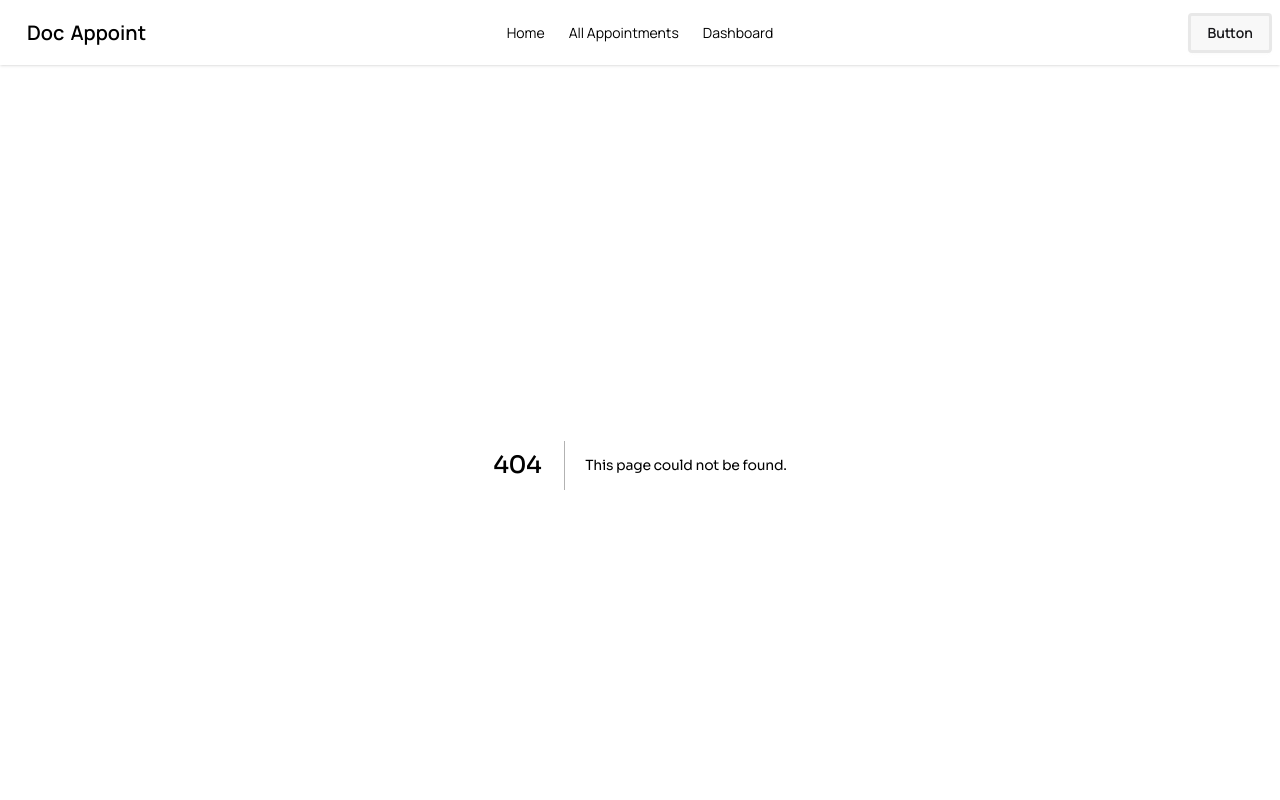
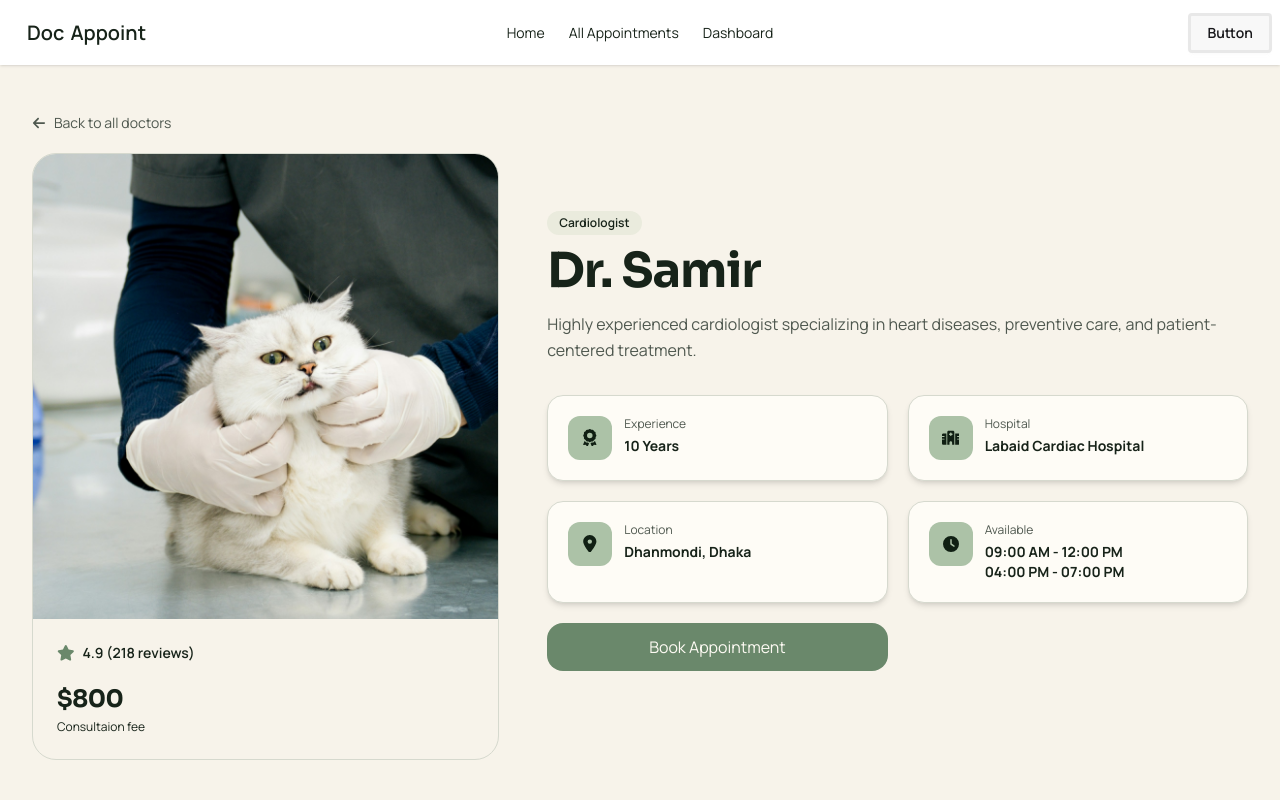
Before and after one commit to imraulwrites/pet-doc-client, a Next.js app: page /details in a window 1280 px wide. Before the commit this address had no page. Shown: the top 800 px of the page. Built offline with nearby package versions, Linux system fonts and the light colour scheme.

Commit message:
all apoinments page completed & Doctor Details Page added.

```diff
--- a/app/components/all-appoinments/AllAppointments.jsx
+++ b/app/components/all-appoinments/AllAppointments.jsx
@@ -1,10 +1,11 @@
 import React from 'react';
 import { FaMagnifyingGlass } from 'react-icons/fa6';
+import DoctorsCard from '../ui/DoctorsCard';
 
 export default function AllAppointments() {
   return (
     <section>
-      <div className="flex flex-col md:flex-row md:gap-14 justify-center max-w-7xl mx-auto px-4 sm:px-6 lg:px-8 py-20 md:py-28">
+      <div className="flex flex-col gap-10 justify-center max-w-7xl mx-auto px-4 sm:px-6 lg:px-8 py-20 md:py-28">
         <div className="flex flex-col gap-3">
           <p className="uppercase text-primary text-sm tracking-wider font-semibold">
             All appointments
@@ -14,8 +15,10 @@ export default function AllAppointments() {
             Search by doctor name, specialty, or hospital. Sort by rating or fee.
           </p>
 
+          <div className="flex flex-col md:flex-row gap-4">
             {/* Search Button */}
-          <div className="relative">
+
+            <div className="relative md:w-3/4">
               <span className="absolute top-1/3 pl-5">
                 <FaMagnifyingGlass className="text-muted-foreground text-sm" />
               </span>
@@ -28,12 +31,12 @@ export default function AllAppointments() {
             </div>
 
             {/* Sort Button */}
-          <div>
+            <div className="md:w-1/4">
               <select
                 name="sort"
                 className="w-full bg-card border border-border px-5 py-3 rounded-2xl text-sm font-semibold"
               >
-              <option value="top" selected>
+                <option value="top" defaultValue="top">
                   Sort: Top Rated
                 </option>
                 <option value="price-asc">Sort: Fee - low to high</option>
@@ -42,6 +45,11 @@ export default function AllAppointments() {
             </div>
           </div>
         </div>
+
+        <div className="grid grid-cols-1 md:grid-cols-3">
+          <DoctorsCard />
+        </div>
+      </div>
     </section>
   );
 }
--- /dev/null
+++ b/app/components/details/details.jsx
@@ -0,0 +1,123 @@
+import Image from 'next/image';
+import Hero from '@/public/images/hero-img.jpg';
+import { BsStack, BsStar } from 'react-icons/bs';
+import {
+  FaArrowLeft,
+  FaAward,
+  FaClock,
+  FaHospital,
+  FaLocationDot,
+  FaLocationPin,
+  FaStar,
+} from 'react-icons/fa6';
+import Link from 'next/link';
+
+export default function Details() {
+  return (
+    <section className="max-w-7xl mx-auto px-4 sm:px-6 lg:px-8 py-12 min-h-[80vh]">
+      {/* Link Back to all doctors */}
+      <p className="flex items-center mb-5">
+        <Link
+          href="/all-appointments"
+          className="flex items-center gap-2 text-sm text-muted-foreground hover:text-primary"
+        >
+          <FaArrowLeft />
+          Back to all doctors
+        </Link>
+      </p>
+
+      <div className="flex flex-col md:flex-row gap-12  items-center justify-center ">
+        {/* Doctors Image Card */}
+        <div className="overflow-hidden border border-border rounded-3xl md:flex-2/5">
+          {/* Doctors Image */}
+          <div>
+            <Image
+              src={Hero}
+              alt="doctor"
+              className="w-full aspect-square object-cover object-center"
+            />
+          </div>
+          <div className="p-6">
+            <p className="flex items-center gap-2 text-foreground text-sm font-semibold">
+              <span>
+                <FaStar className="text-primary" size="1.1rem" />
+              </span>
+              4.9 (218 reviews)
+            </p>
+            <h4 className="mt-5 font-bold text-2xl font-display">$800</h4>
+            <p className="text-xs mt-1">Consultaion fee</p>
+          </div>
+        </div>
+
+        {/* Doctors Details */}
+        <div className="md:flex-3/5">
+          <p className="px-3 py-1 bg-secondary w-fit rounded-3xl text-xs font-semibold">
+            Cardiologist
+          </p>
+
+          <h1 className="font-display text-4xl md:text-5xl font-bold mt-3">Dr. Samir</h1>
+          <p className="text-muted-foreground text-md mt-4 leading-relaxed">
+            Highly experienced cardiologist specializing in heart diseases, preventive care, and
+            patient-centered treatment.
+          </p>
+
+          <div className="grid grid-cols-1 md:grid-cols-2 gap-5 py-8">
+            <div className="bg-card border border-border shadow-md p-5 rounded-2xl">
+              <div className="flex gap-3">
+                <div className="w-11 h-11 bg-accent text-accent-foreground rounded-xl flex items-center justify-center">
+                  <FaAward className="text-accent-foreground" size="1.1rem" />
+                </div>
+                <div>
+                  <p className="text-muted-foreground text-xs">Experience</p>
+                  <p className="text-sm font-bold mt-1">10 Years</p>
+                </div>
+              </div>
+            </div>
+
+            <div className="bg-card border border-border shadow-md p-5 rounded-2xl">
+              <div className="flex gap-3">
+                <div className="w-11 h-11 bg-accent text-accent-foreground rounded-xl flex items-center justify-center">
+                  <FaHospital className="text-accent-foreground" size="1.1rem" />
+                </div>
+                <div>
+                  <p className="text-muted-foreground text-xs">Hospital</p>
+                  <p className="text-sm font-bold mt-1">Labaid Cardiac Hospital</p>
+                </div>
+              </div>
+            </div>
+
+            <div className="bg-card border border-border shadow-md p-5 rounded-2xl">
+              <div className="flex gap-3">
+                <div className="w-11 h-11 bg-accent text-accent-foreground rounded-xl flex items-center justify-center">
+                  <FaLocationDot className="text-accent-foreground" size="1.1rem" />
+                </div>
+                <div>
+                  <p className="text-muted-foreground text-xs">Location</p>
+                  <p className="text-sm font-bold mt-1">Dhanmondi, Dhaka</p>
+                </div>
+              </div>
+            </div>
+
+            <div className="bg-card border border-border shadow-md p-5 rounded-2xl">
+              <div className="flex gap-3">
+                <div className="h-11 w-11 bg-accent text-accent-foreground rounded-xl flex  items-center justify-center">
+                  <FaClock className="text-accent-foreground" size="1rem" />
+                </div>
+                <div className="">
+                  <p className="text-muted-foreground text-xs">Available</p>
+                  <p className="text-sm font-bold mt-1 ">
+                    09:00 AM - 12:00 PM
+                    <br /> 04:00 PM - 07:00 PM
+                  </p>
+                </div>
+              </div>
+            </div>
+            <div className="bg-primary hover:bg-primary/90 text-primary-foreground text-center py-3 rounded-2xl transition w-full cursor-pointer">
+              <Link href="/">Book Appointment</Link>
+            </div>
+          </div>
+        </div>
+      </div>
+    </section>
+  );
+}
--- /dev/null
+++ b/app/components/details/index.jsx
@@ -0,0 +1 @@
+export {default} from "./details"
--- a/app/components/home/topRated/TopRated.jsx
+++ b/app/components/home/topRated/TopRated.jsx
@@ -1,7 +1,8 @@
 import Link from 'next/link';
 import React from 'react';
 import { FaArrowRight } from 'react-icons/fa';
-import DoctorsCard from './DoctorsCard';
+import DoctorsCard from '../../ui/DoctorsCard';
+// import DoctorsCard from './DoctorsCard';
 
 export default function TopRated() {
   return (
--- /dev/null
+++ b/app/components/ui/DoctorsCard.jsx
@@ -0,0 +1,44 @@
+import Image from 'next/image';
+import Hero from '@/public/images/hero-img.jpg';
+import { FaLocationDot } from 'react-icons/fa6';
+import { FaClock } from 'react-icons/fa';
+import Link from 'next/link';
+export default function DoctorsCard() {
+  return (
+    <div className="overflow-hidden rounded-3xl flex flex-col border border-border shadow-md hover:-translate-y-1 duration-150 group">
+      <div className=" overflow-hidden ">
+        <Image
+          src={Hero}
+          alt="doctor1"
+          className="w-full max-h-96 md:max-h-64 object-cover object-center group-hover:scale-105 duration-300"
+        />
+      </div>
+
+      <div className="flex flex-col p-5 border-b border-border">
+        <h3 className="font-semibold">Dr. Ayesha Rahman</h3>
+        <p className="text-xs mt-1">10 years experience · 218 reviews</p>
+        <p className="text-xs mt-1 flex gap-1 items-center">
+          <span>
+            <FaLocationDot className="text-muted-foreground" />
+          </span>
+          Labaid Cardiac Hospital, Dhanmondi, Dhaka
+        </p>
+        <p className="text-xs mt-1 flex gap-1 items-center">
+          <span>
+            <FaClock className="text-muted-foreground" />
+          </span>
+          09:00 AM - 12:00 PM
+        </p>
+      </div>
+
+      <div className="inline-flex justify-between p-5">
+        <div>
+          <p className="text-foreground font-extrabold">$800</p>
+        </div>
+        <div className="bg-foreground text-background px-3 py-2 text-xs rounded-3xl">
+          <Link href="/details">View Details</Link>
+        </div>
+      </div>
+    </div>
+  );
+}
--- /dev/null
+++ b/app/details/page.jsx
@@ -0,0 +1,6 @@
+import React from 'react';
+import Details from '../components/details';
+
+export default function DetailsPage() {
+  return <Details />;
+}
```
Lines whose indentation alone changed are shown as unchanged.
